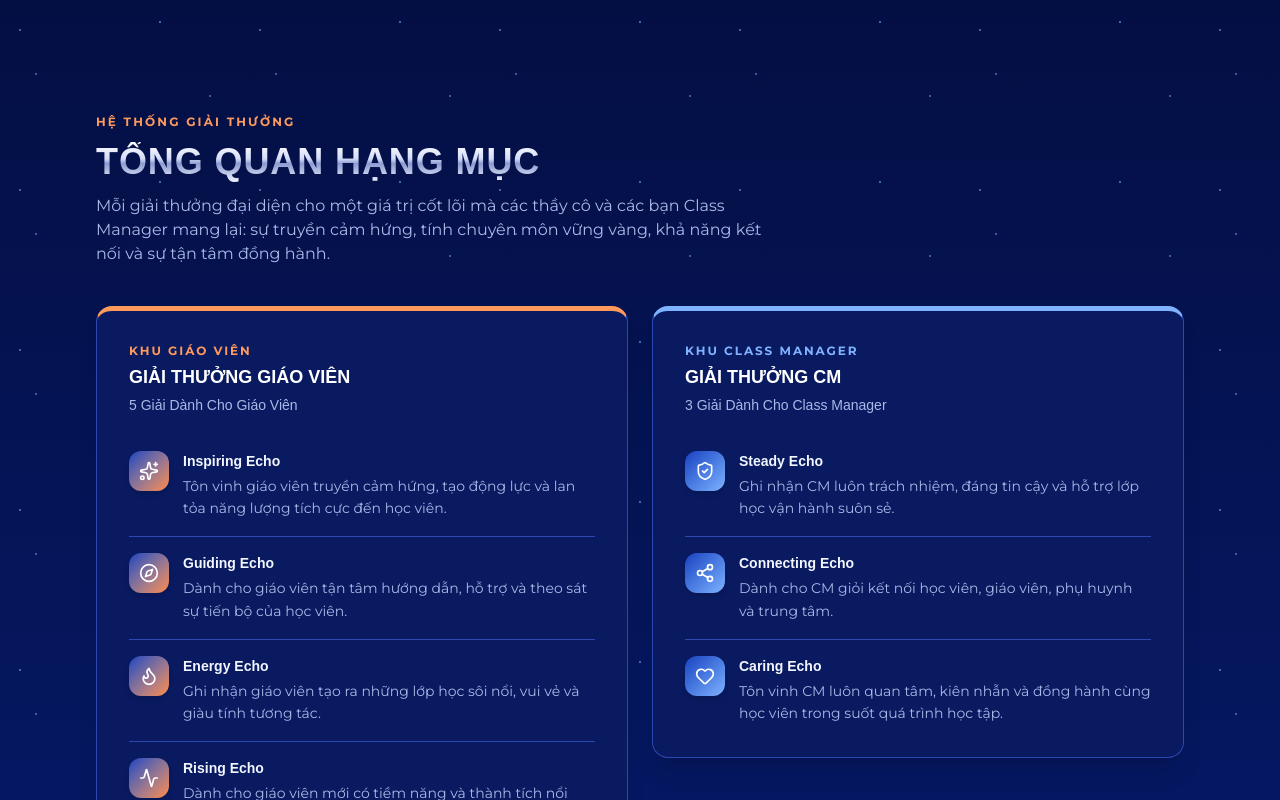
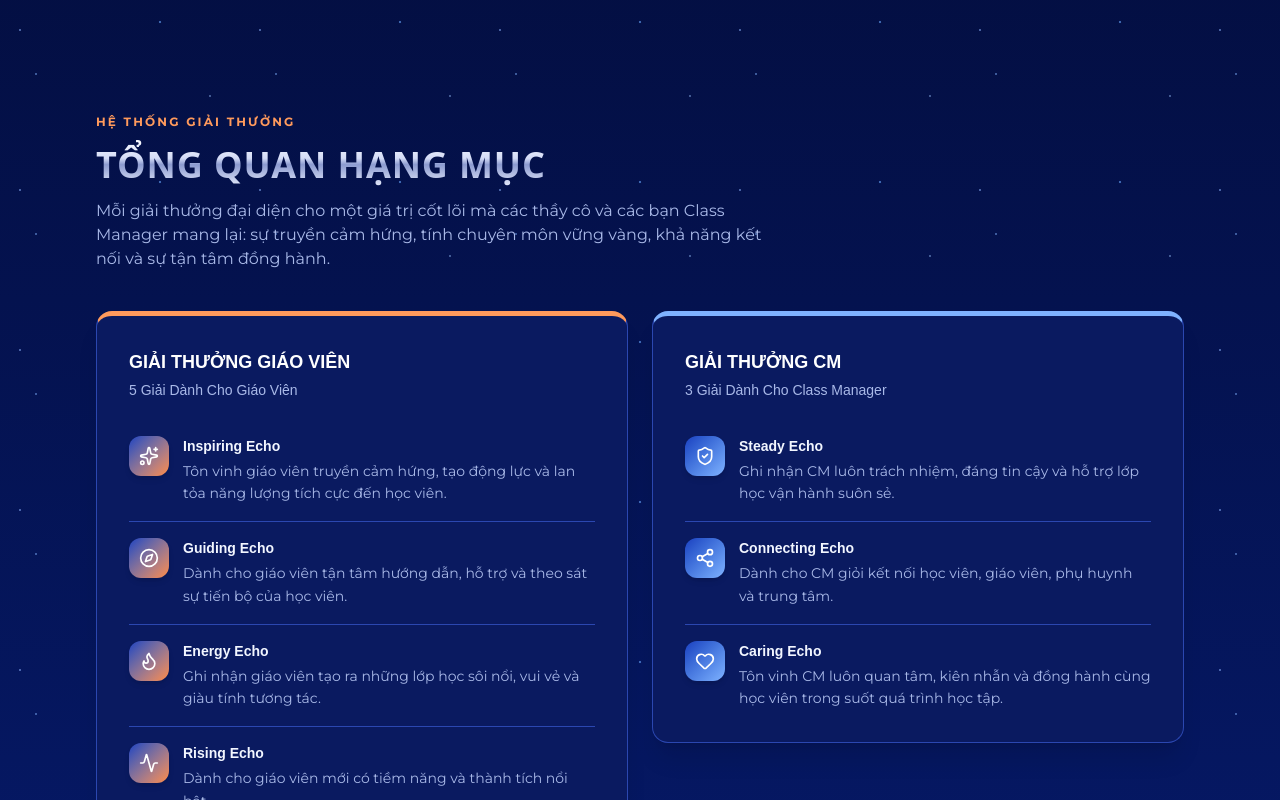
Before and after one commit to nguyen1512/THE_ECHO_Awards_Fe, a Next.js app: page / in a window 1280 px wide. Shown: the part 1120-1920 px from the top of the page. Built offline with nearby package versions, Linux system fonts and the light colour scheme; no server answers; a web font is replaced by a local one.

Commit message:
fix(ui): fix title diacritics for TONG, remove zone badges, and update globals.css

```diff
--- a/plan/history/TODO_2026_10_30.md
+++ b/plan/history/TODO_2026_10_30.md
@@ -1,6 +1,6 @@
 # KẾ HOẠCH & LỊCH SỬ CÔNG VIỆC - 2026-10-30
 
-## Mục tiêu: Bổ sung "Tên học viên" và "Mã số học viên" vào form bình chọn, lưu kèm mỗi lượt và xuất ra Google Sheet.
+## Mục tiêu: Bổ sung "Tên học viên" và "Mã số học viên" vào form bình chọn, lưu kèm mỗi lượt và xuất ra Google Sheet, đồng thời sửa lỗi UI chữ "TỔNG" và xoá nhãn "Khu".
 
 - [x] Thêm 2 ô "Họ và tên học viên", "Mã số học viên" vào `VoteBottomSheet` (component `StudentInfoFields`, hook `useStudentInfo`).
 - [x] Validate dùng chung client + server (`src/utils/student.ts`): tên 2–100 ký tự Unicode; mã 3–20 ký tự `A-Z0-9`, tự viết hoa.
@@ -9,4 +9,6 @@
 - [x] Bỏ "thành công giả": `/api/votes` trả 502 khi Google Sheet không ghi được, 409 khi trùng, 400 khi dữ liệu sai.
 - [x] Apps Script: thêm cột I (Tên học viên), J (Mã số học viên), cột A ghi giờ VN, chống trùng theo mã học viên + `role|awardId|campusId|nomineeName` (LockService).
 - [x] Chuyển mã Apps Script sang `docs/google-apps-script.gs`, viết `docs/GOOGLE_SHEET_SETUP.md`.
+- [x] Sửa lỗi mất dấu hỏi chữ "TỔNG" trong tiêu đề "TỔNG QUAN HẠNG MỤC" (`AwardsOverview.tsx` & `globals.css`).
+- [x] Xóa bỏ 2 badge "Khu Giáo viên" và "Khu Class Manager" ở các thẻ hạng mục giải thưởng (`AwardGroupCard.tsx` & `AwardsOverview.tsx`).
 - [ ] Người dùng cần cập nhật mã Apps Script trên Google (Manage deployments → New version) và kiểm tra biến `GOOGLE_SHEET_WEBAPP_URL` trên Vercel.
--- a/src/app/globals.css
+++ b/src/app/globals.css
@@ -41,6 +41,12 @@ body {
   -webkit-background-clip: text;
   background-clip: text;
   color: transparent;
+  display: inline-block;
+  padding-top: 0.15em;
+  padding-bottom: 0.05em;
+  margin-top: -0.15em;
+  margin-bottom: -0.05em;
+  overflow: visible;
 }
 
 /* Display font class */
--- a/src/modules/awards/AwardGroupCard.tsx
+++ b/src/modules/awards/AwardGroupCard.tsx
@@ -6,7 +6,7 @@ interface AwardGroupCardProps {
   role: RoleType;
   title: string;
   sub: string;
-  zone: string;
+  zone?: string;
   awards: AwardItem[];
 }
 
@@ -47,9 +47,11 @@ export function AwardGroupCard({ role, title, sub, zone, awards }: AwardGroupCar
       className={`bg-[#0a1a60] border border-[#2b47b0] border-t-[5px] ${topColorClass} rounded-2xl p-6 md:p-8 flex flex-col gap-5 shadow-xl`}
     >
       <div className="flex flex-col gap-1">
-        <span className={`text-xs font-bold tracking-[0.16em] uppercase ${zoneColorClass}`}>
-          {zone}
-        </span>
+        {zone ? (
+          <span className={`text-xs font-bold tracking-[0.16em] uppercase ${zoneColorClass}`}>
+            {zone}
+          </span>
+        ) : null}
         <h3 className="font-display text-base md:text-lg font-bold uppercase text-white">
           {title}
           <small className="block text-xs md:text-sm font-normal text-[#a9b9e8] capitalize mt-1">
--- a/src/modules/awards/AwardsOverview.tsx
+++ b/src/modules/awards/AwardsOverview.tsx
@@ -10,7 +10,7 @@ export function AwardsOverview() {
           <p className="text-xs font-bold tracking-[0.18em] uppercase text-[#ff9a5c]">
             HỆ THỐNG GIẢI THƯỞNG
           </p>
-          <h2 className="font-display text-2xl sm:text-3xl md:text-4xl font-bold uppercase tracking-wide chrome-text">
+          <h2 className="font-sans font-black text-2xl sm:text-3xl md:text-4xl uppercase tracking-wide chrome-text py-1 leading-tight">
             TỔNG QUAN HẠNG MỤC
           </h2>
           <p className="text-sm md:text-base text-[#a9b9e8]">
@@ -23,14 +23,12 @@ export function AwardsOverview() {
             role="gv"
             title="Giải thưởng Giáo viên"
             sub="5 giải dành cho Giáo viên"
-            zone="Khu Giáo viên"
             awards={AWARDS_DATA.gv}
           />
           <AwardGroupCard
             role="cm"
             title="Giải thưởng CM"
             sub="3 giải dành cho Class Manager"
-            zone="Khu Class Manager"
             awards={AWARDS_DATA.cm}
           />
         </div>
```
